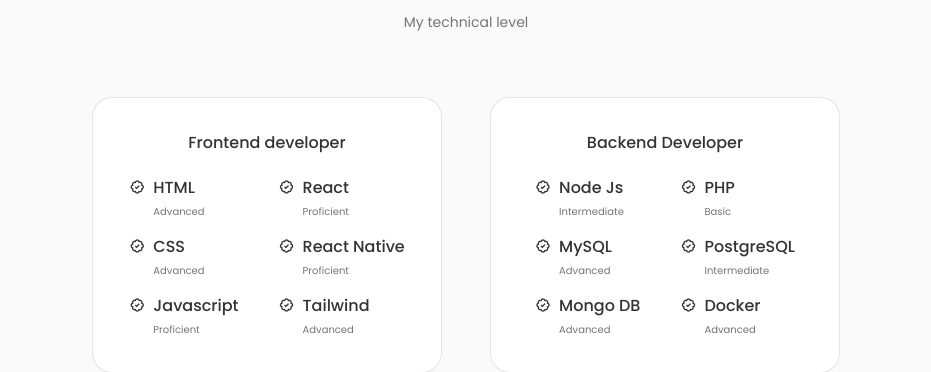
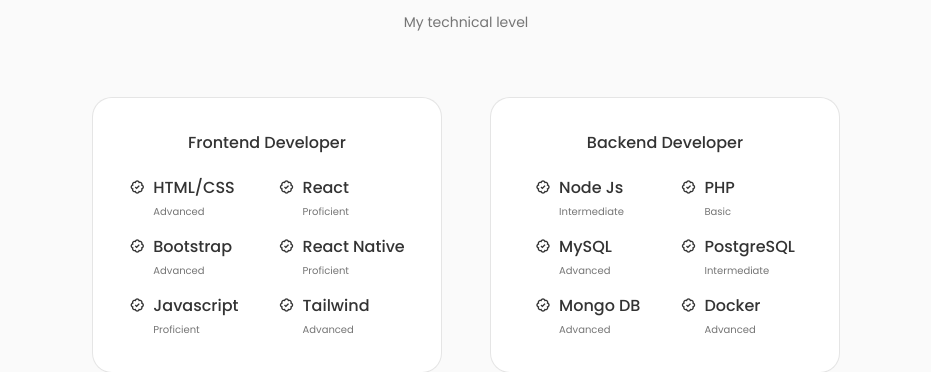
Before and after one commit to rxhaqkaj/personal-portfolio, a React (Create React App) app: page / in a window 1280 px wide. Shown: the part 1582-1954 px from the top of the page, without its empty margins (174-1105 px from the left). Built offline with nearby package versions, Linux system fonts and the light colour scheme.

Commit message:
fix: add skill

```diff
--- a/src/components/skills/Frontend.jsx
+++ b/src/components/skills/Frontend.jsx
@@ -3,20 +3,20 @@
 const Frontend = () => {
     return (
         <div className="skills__content">
-            <h3 className="skills__title">Frontend developer</h3>
+            <h3 className="skills__title">Frontend Developer</h3>
             <div className="skills__box">
                 <div className="skills__group">
                     <div className="skills__data">
                         <i class="bx bx-badge-check"></i>
                         <div>
-                            <h3 className="skills__name">HTML</h3>
+                            <h3 className="skills__name">HTML/CSS</h3>
                             <span className="skills__level">Advanced</span>
                         </div>
                     </div>
                     <div className="skills__data">
                         <i class="bx bx-badge-check"></i>
                         <div>
-                            <h3 className="skills__name">CSS</h3>
+                            <h3 className="skills__name">Bootstrap</h3>
                             <span className="skills__level">Advanced</span>
                         </div>
                     </div>
```
Also changed, not shown: 1 other file (tests, documents, lock files or other folders).
